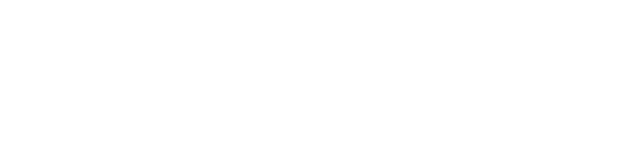
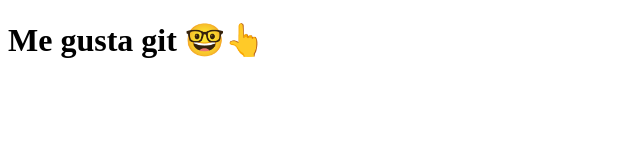
Before and after one commit to MJohanRodriguez23/myPage, a plain HTML site: page index.html in a window 1280 px wide. Shown: the whole page, without its empty margins (0-640 px from the left). Drawn offline with Linux system fonts and the light colour scheme.

Commit message:
se agregó un mensaje

```diff
--- a/index.html
+++ b/index.html
@@ -7,6 +7,6 @@
     <title>Document</title>
 </head>
 <body>
-
+    <h1>Me gusta git 🤓👆</h1>
 </body>
 </html>
```
